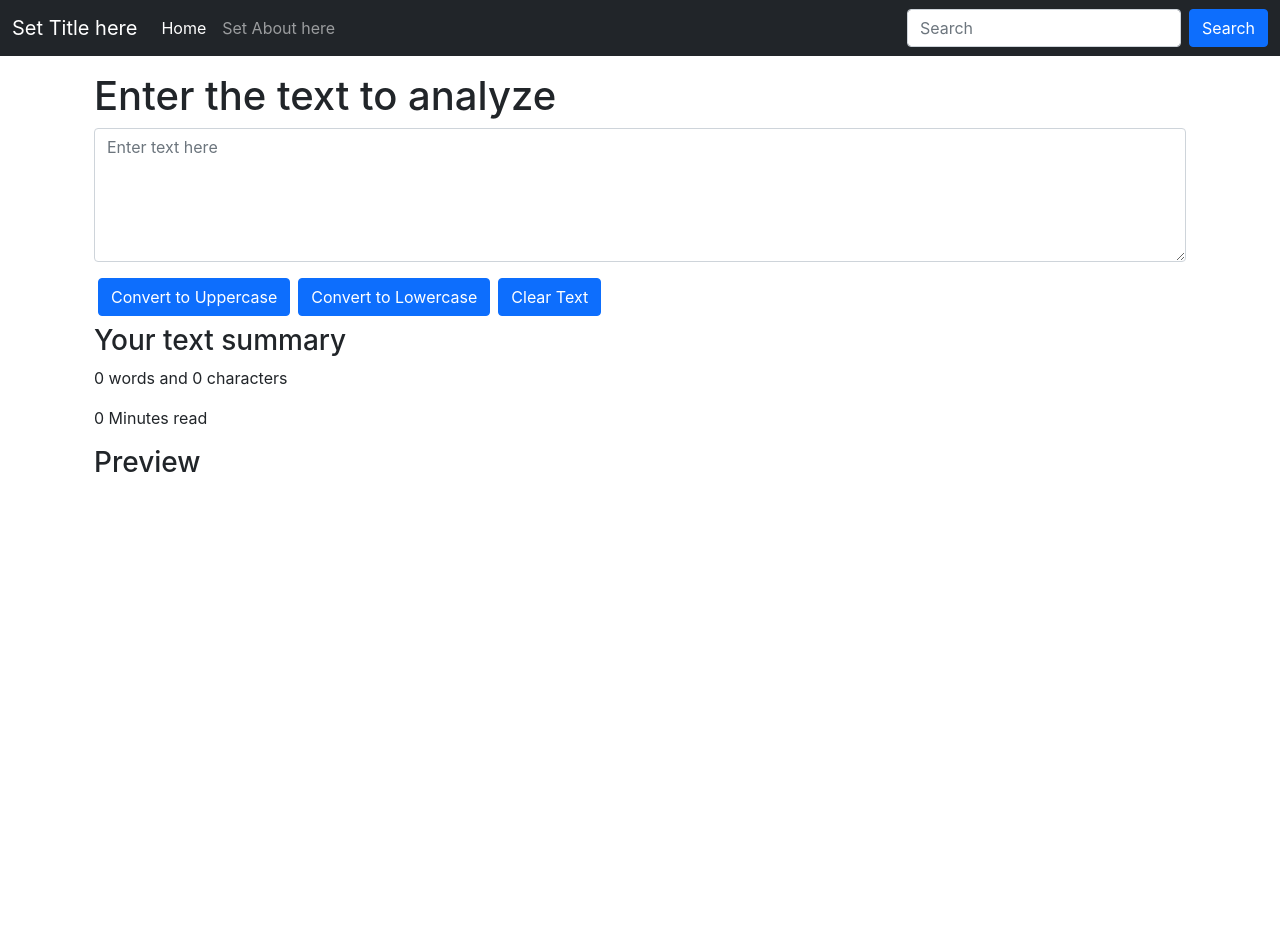
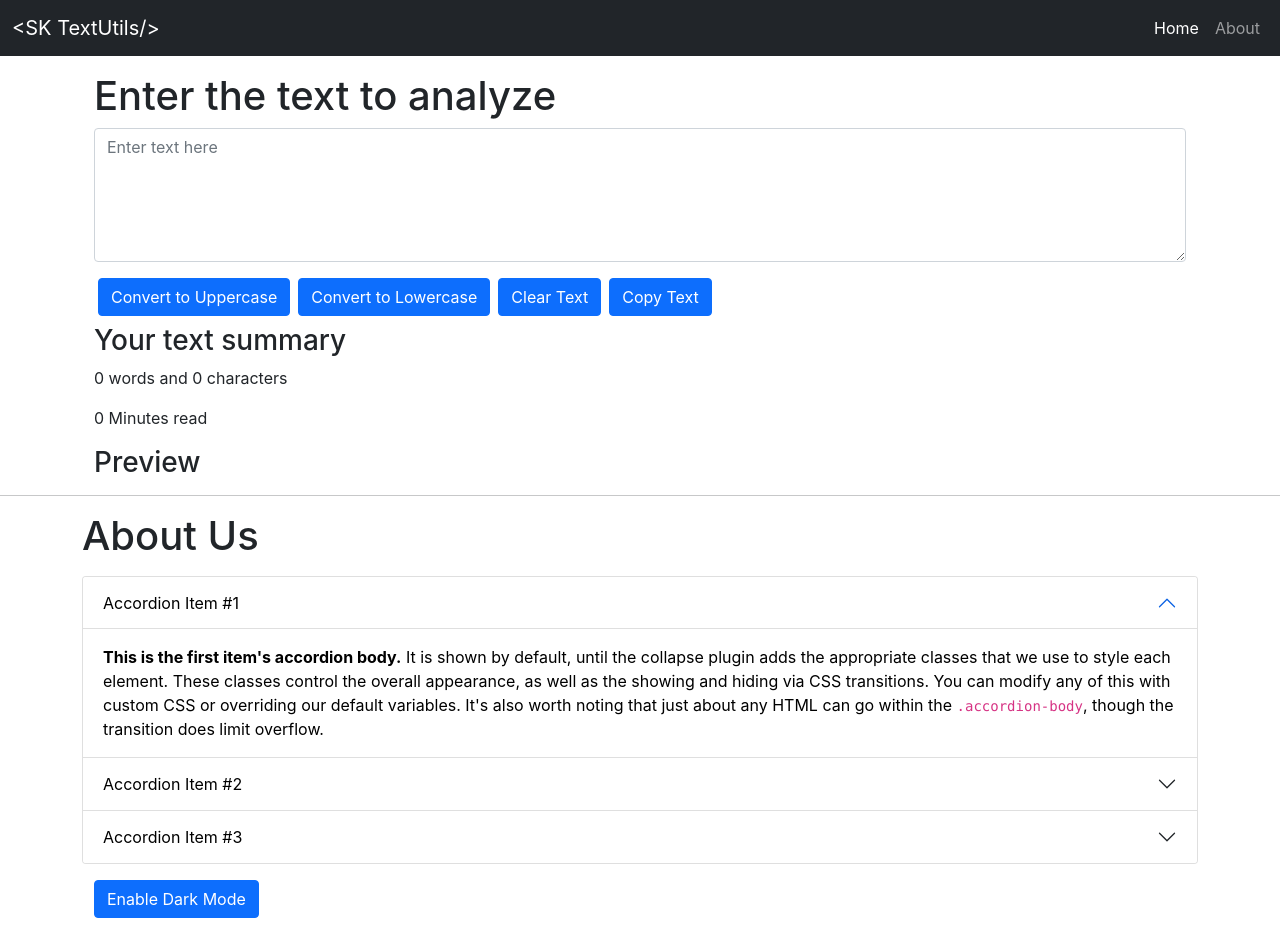
Before and after one commit to Shahzadsk046/textutils, a React (Create React App) app: page / in a window 1280 px wide. Before the commit the page ends 800 px from the top, so only its background shows below. Built offline with nearby package versions, Linux system fonts and the light colour scheme.

Commit message:
Added About.jsx and Copy text function

```diff
--- a/src/App.js
+++ b/src/App.js
@@ -1,4 +1,5 @@
 import "./App.css";
+import About from "./Components/Body/About";
 import TextForm from "./Components/Body/TextForm";
 import Navbar from "./Components/Header/Navbar";
 
@@ -6,11 +7,13 @@
   return (
     <>
       {/* Passing title in Navbar Using Props */}
-      {/* <Navbar title="<SK TextUtils/>" aboutText="About" /> */}
-      <Navbar />
+      <Navbar title="<SK TextUtils/>" aboutText="About" />
+      {/* <Navbar /> */}
       <div className="container my-3">
         <TextForm heading="Enter the text to analyze" />
       </div>
+      <hr />
+      <About />
     </>
   );
 }
--- /dev/null
+++ b/src/Components/Body/About.jsx
@@ -0,0 +1,138 @@
+import React, { useState } from "react";
+
+const About = () => {
+  const [myStyle, setMyStyle] = useState({
+    color: "black",
+    backgroundColor: "white",
+  });
+
+  const [btnText, setBtnText] = useState("Enable Dark Mode");
+
+  const toggleStyle = () => {
+    if (myStyle.color === "white") {
+      setMyStyle({
+        color: "black",
+        backgroundColor: "white",
+    });
+    setBtnText("Enable Dark Mode");
+} else {
+    setMyStyle({
+        color: "white",
+        backgroundColor: "black",
+        border: "1px solid white",
+    });
+      setBtnText("Enable Light Mode");
+    }
+  };
+
+  return (
+    <div className="container my-3">
+      <h1 className="my-3">About Us</h1>
+      <div className="accordion" id="accordionExample">
+        <div className="accordion-item">
+          <h2 className="accordion-header" id="headingOne">
+            <button
+              className="accordion-button"
+              type="button"
+              data-bs-toggle="collapse"
+              data-bs-target="#collapseOne"
+              aria-expanded="true"
+              aria-controls="collapseOne"
+              style={myStyle}
+            >
+              Accordion Item #1
+            </button>
+          </h2>
+          <div
+            id="collapseOne"
+            className="accordion-collapse collapse show"
+            aria-labelledby="headingOne"
+            data-bs-parent="#accordionExample"
+          >
+            <div className="accordion-body" style={myStyle}>
+              <strong>This is the first item's accordion body.</strong> It is
+              shown by default, until the collapse plugin adds the appropriate
+              classes that we use to style each element. These classes control
+              the overall appearance, as well as the showing and hiding via CSS
+              transitions. You can modify any of this with custom CSS or
+              overriding our default variables. It's also worth noting that just
+              about any HTML can go within the <code>.accordion-body</code>,
+              though the transition does limit overflow.
+            </div>
+          </div>
+        </div>
+        <div className="accordion-item">
+          <h2 className="accordion-header" id="headingTwo">
+            <button
+              className="accordion-button collapsed"
+              type="button"
+              data-bs-toggle="collapse"
+              data-bs-target="#collapseTwo"
+              aria-expanded="false"
+              aria-controls="collapseTwo"
+              style={myStyle}
+            >
+              Accordion Item #2
+            </button>
+          </h2>
+          <div
+            id="collapseTwo"
+            className="accordion-collapse collapse"
+            aria-labelledby="headingTwo"
+            data-bs-parent="#accordionExample"
+          >
+            <div className="accordion-body" style={myStyle}>
+              <strong>This is the second item's accordion body.</strong> It is
+              hidden by default, until the collapse plugin adds the appropriate
+              classes that we use to style each element. These classes control
+              the overall appearance, as well as the showing and hiding via CSS
+              transitions. You can modify any of this with custom CSS or
+              overriding our default variables. It's also worth noting that just
+              about any HTML can go within the <code>.accordion-body</code>,
+              though the transition does limit overflow.
+            </div>
+          </div>
+        </div>
+        <div className="accordion-item">
+          <h2 className="accordion-header" id="headingThree">
+            <button
+              className="accordion-button collapsed"
+              type="button"
+              data-bs-toggle="collapse"
+              data-bs-target="#collapseThree"
+              aria-expanded="false"
+              aria-controls="collapseThree"
+              style={myStyle}
+            >
+              Accordion Item #3
+            </button>
+          </h2>
+          <div
+            id="collapseThree"
+            className="accordion-collapse collapse"
+            aria-labelledby="headingThree"
+            data-bs-parent="#accordionExample"
+          >
+            <div className="accordion-body" style={myStyle}>
+              <strong>This is the third item's accordion body.</strong> It is
+              hidden by default, until the collapse plugin adds the appropriate
+              classes that we use to style each element. These classes control
+              the overall appearance, as well as the showing and hiding via CSS
+              transitions. You can modify any of this with custom CSS or
+              overriding our default variables. It's also worth noting that just
+              about any HTML can go within the <code>.accordion-body</code>,
+              though the transition does limit overflow.
+            </div>
+          </div>
+        </div>
+      </div>
+      <div className="container my-3">
+        <button type="button" className="btn btn-primary" onClick={toggleStyle}>
+          {btnText}
+        </button>
+      </div>
+    </div>
+  );
+};
+
+export default About;
--- a/src/Components/Body/TextForm.jsx
+++ b/src/Components/Body/TextForm.jsx
@@ -24,11 +24,17 @@
     setText(event.target.value);
   };
 
+  const handleCopy = () => {
+    let newText = text;
+
+    navigator.clipboard.writeText(newText);
+  };
+
   const [text, setText] = useState("");
   //   text = "new text"; // Wrong way to change the state
   //   setText("new text"); // Correct way to change the state
   let char = text.length;
-  let word = (char === 0 ? 0 : text.split(" ").length );
+  let word = char === 0 ? 0 : text.split(" ").length;
 
   return (
     <>
@@ -54,13 +60,18 @@
         <button className="btn btn-primary mx-1" onClick={handleClearClick}>
           Clear Text
         </button>
+        <button className="btn btn-primary mx-1" onClick={handleCopy}>
+          Copy Text
+        </button>
       </div>
       <div className="container my-2">
-          <h3>Your text summary</h3>
-          <p>{word} words and {char} characters</p>
-          <p>{0.008 * word} Minutes read</p>
-          <h3>Preview</h3>
-          <p>{text}</p>
+        <h3>Your text summary</h3>
+        <p>
+          {word} words and {char} characters
+        </p>
+        <p>{0.008 * word} Minutes read</p>
+        <h3>Preview</h3>
+        <p>{text}</p>
       </div>
     </>
   );
--- a/src/Components/Header/Navbar.jsx
+++ b/src/Components/Header/Navbar.jsx
@@ -20,7 +20,7 @@
           <span className="navbar-toggler-icon"></span>
         </button>
         <div className="collapse navbar-collapse" id="navbarSupportedContent">
-          <ul className="navbar-nav me-auto mb-2 mb-lg-0">
+          <ul className="navbar-nav ms-auto mb-2 mb-lg-0">
             <li className="nav-item">
               <a className="nav-link active" aria-current="page" href="/">
                 Home
@@ -32,7 +32,7 @@
               </a>
             </li>
           </ul>
-          <form className="d-flex">
+          {/* <form className="d-flex">
             <input
               className="form-control me-2"
               type="search"
@@ -42,7 +42,7 @@
             <button className="btn btn-primary" type="submit">
               Search
             </button>
-          </form>
+          </form> */}
         </div>
       </div>
     </nav>
```
